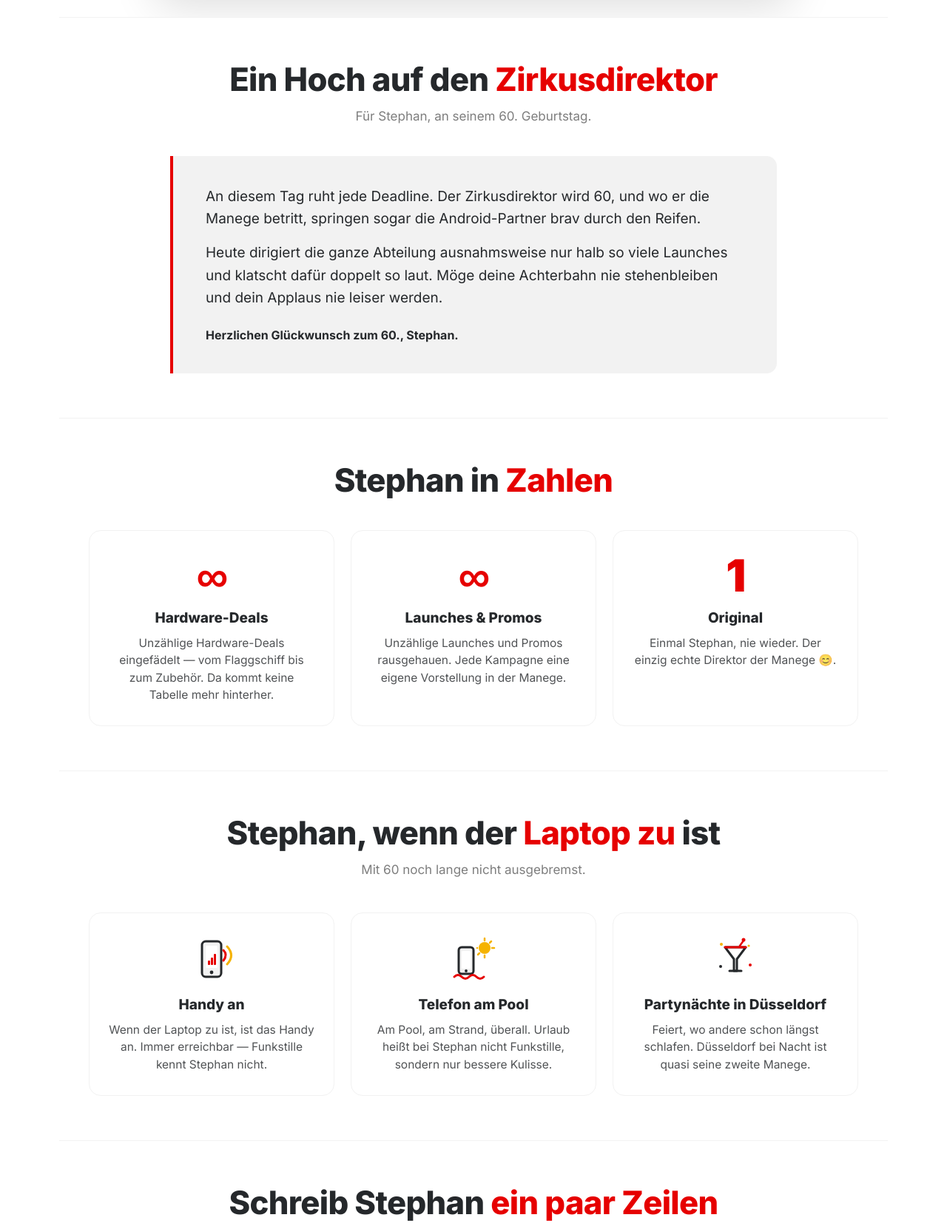
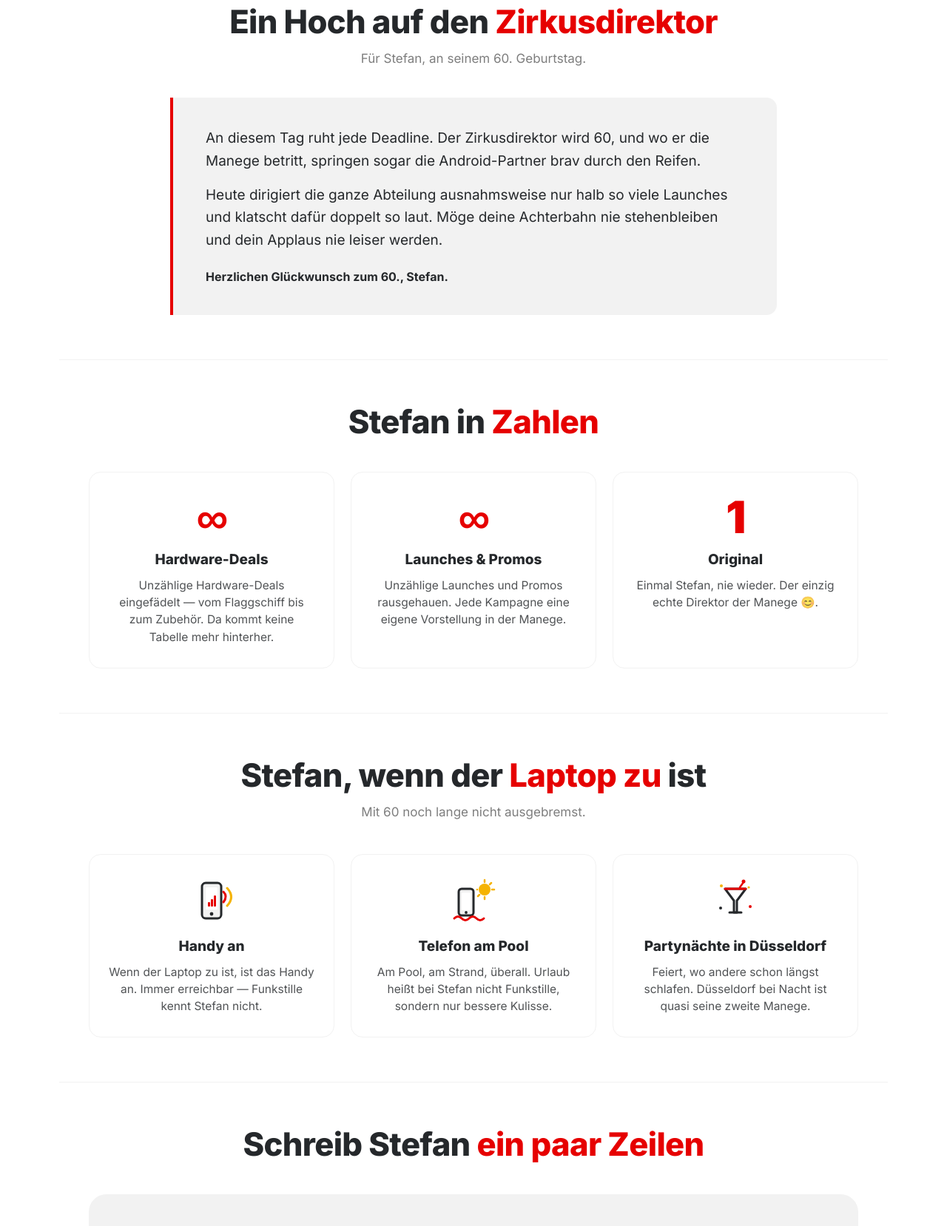
Before and after one commit to Antonio20045/habemus-stephan, a website: page index.html in a window 1280 px wide. Shown: the part 1095-2753 px from the top of the page at 74% size. Drawn offline with Linux system fonts and the light colour scheme; no server answers.

Commit message:
Titel Geburtstag Stefan + Schreibweise Stefan

```diff
--- a/index.html
+++ b/index.html
@@ -3,7 +3,7 @@
 <head>
 <meta charset="UTF-8">
 <meta name="viewport" content="width=device-width, initial-scale=1.0">
-<title>Manege frei — Stephan wird 60</title>
+<title>Geburtstag Stefan</title>
 <link rel="preconnect" href="https://fonts.googleapis.com">
 <link rel="preconnect" href="https://fonts.gstatic.com" crossorigin>
 <link href="https://fonts.googleapis.com/css2?family=Inter:wght@400;500;600;700;800;900&display=swap" rel="stylesheet">
@@ -84,35 +84,35 @@ section{padding:60px 0}
 <div class="topbar" id="topbar"></div>
 <canvas id="confetti"></canvas>
 <header class="hero"><div class="wrap">
-<h1>Manege frei — <span class="accent">Stephan</span> wird 60</h1>
+<h1>Geburtstag <span class="accent">Stefan</span></h1>
 <p class="lede">Die ganze Abteilung nimmt Platz in der Manege: Unser Entertainment Manager wird heute <b>60</b>. Manegenlicht an, Achterbahn angeworfen — und sogar die Android-Partner tanzen nach seinem Takt.</p>
 <div class="scene">
   <div class="seal"><div class="burst"></div><div class="disc"><div class="n">60</div><div class="t">Jahre</div></div></div>
-  <img class="hero-img" src="/stephan.png" alt="Cartoon: Stephan als Zirkusdirektor mit rotem Frack und Zylinder in der Manege, dirigiert kleine Android-Roboter als Artisten, im Hintergrund eine Achterbahn wie auf der Rheinkirmes und ein großes goldenes 60.">
+  <img class="hero-img" src="/stephan.png" alt="Cartoon: Stefan als Zirkusdirektor mit rotem Frack und Zylinder in der Manege, dirigiert kleine Android-Roboter als Artisten, im Hintergrund eine Achterbahn wie auf der Rheinkirmes und ein großes goldenes 60.">
 </div>
 </div></header>
 <div class="divider"></div>
 <section><div class="wrap">
 <div class="h2">Ein Hoch auf den <span class="accent">Zirkusdirektor</span></div>
-<p class="sub">Für Stephan, an seinem 60. Geburtstag.</p>
+<p class="sub">Für Stefan, an seinem 60. Geburtstag.</p>
 <div class="decree">
 <p>An diesem Tag ruht jede Deadline. Der Zirkusdirektor wird 60, und wo er die Manege betritt, springen sogar die Android-Partner brav durch den Reifen.</p>
 <p>Heute dirigiert die ganze Abteilung ausnahmsweise nur halb so viele Launches und klatscht dafür doppelt so laut. Möge deine Achterbahn nie stehenbleiben und dein Applaus nie leiser werden.</p>
-<div class="sign">Herzlichen Glückwunsch zum 60., Stephan.</div>
+<div class="sign">Herzlichen Glückwunsch zum 60., Stefan.</div>
 </div>
 </div></section>
 <div class="divider"></div>
 <section><div class="wrap">
-<div class="h2">Stephan in <span class="accent">Zahlen</span></div>
+<div class="h2">Stefan in <span class="accent">Zahlen</span></div>
 <div class="cards">
 <div class="card"><div class="statnum">∞</div><h3>Hardware-Deals</h3><p>Unzählige Hardware-Deals eingefädelt — vom Flaggschiff bis zum Zubehör. Da kommt keine Tabelle mehr hinterher.</p></div>
 <div class="card"><div class="statnum">∞</div><h3>Launches &amp; Promos</h3><p>Unzählige Launches und Promos rausgehauen. Jede Kampagne eine eigene Vorstellung in der Manege.</p></div>
-<div class="card"><div class="statnum">1</div><h3>Original</h3><p>Einmal Stephan, nie wieder. Der einzig echte Direktor der Manege 😊.</p></div>
+<div class="card"><div class="statnum">1</div><h3>Original</h3><p>Einmal Stefan, nie wieder. Der einzig echte Direktor der Manege 😊.</p></div>
 </div>
 </div></section>
 <div class="divider"></div>
 <section><div class="wrap">
-<div class="h2">Stephan, wenn der <span class="accent">Laptop zu</span> ist</div>
+<div class="h2">Stefan, wenn der <span class="accent">Laptop zu</span> ist</div>
 <p class="sub">Mit 60 noch lange nicht ausgebremst.</p>
 <div class="cards">
 <div class="card">
@@ -126,7 +126,7 @@ section{padding:60px 0}
 <path d="M48 20 q6 6 0 14" stroke="#e60000" stroke-width="3" stroke-linecap="round"/>
 <path d="M53 15 q11 12 0 24" stroke="#f5b301" stroke-width="3" stroke-linecap="round"/>
 </svg>
-<h3>Handy an</h3><p>Wenn der Laptop zu ist, ist das Handy an. Immer erreichbar — Funkstille kennt Stephan nicht.</p>
+<h3>Handy an</h3><p>Wenn der Laptop zu ist, ist das Handy an. Immer erreichbar — Funkstille kennt Stefan nicht.</p>
 </div>
 <div class="card">
 <svg class="ico" viewBox="0 0 64 64" fill="none">
@@ -137,7 +137,7 @@ section{padding:60px 0}
 <circle cx="22" cy="48" r="1.9" fill="#25282b"/>
 <path d="M6 56 q5 -5 10 0 t10 0 t10 0 t10 0" stroke="#e60000" stroke-width="3" fill="none" stroke-linecap="round"/>
 </svg>
-<h3>Telefon am Pool</h3><p>Am Pool, am Strand, überall. Urlaub heißt bei Stephan nicht Funkstille, sondern nur bessere Kulisse.</p>
+<h3>Telefon am Pool</h3><p>Am Pool, am Strand, überall. Urlaub heißt bei Stefan nicht Funkstille, sondern nur bessere Kulisse.</p>
 </div>
 <div class="card">
 <svg class="ico" viewBox="0 0 64 64" fill="none">
@@ -157,11 +157,11 @@ section{padding:60px 0}
 </div></section>
 <div class="divider"></div>
 <section><div class="wrap">
-<div class="h2">Schreib Stephan <span class="accent">ein paar Zeilen</span></div>
+<div class="h2">Schreib Stefan <span class="accent">ein paar Zeilen</span></div>
 <div class="gb">
 <form class="gb-form" id="f">
 <input id="n" type="text" placeholder="Dein Name" maxlength="60" required>
-<textarea id="m" placeholder="Dein Geburtstagsgruß an Stephan ... (so lang du magst)" required></textarea>
+<textarea id="m" placeholder="Dein Geburtstagsgruß an Stefan ... (so lang du magst)" required></textarea>
 <button class="btn" id="b" type="submit">Glückwunsch abschicken</button>
 </form>
 <div class="toast" id="toast">Dein Gruß ist da. Manege frei! 🎉</div>
```
